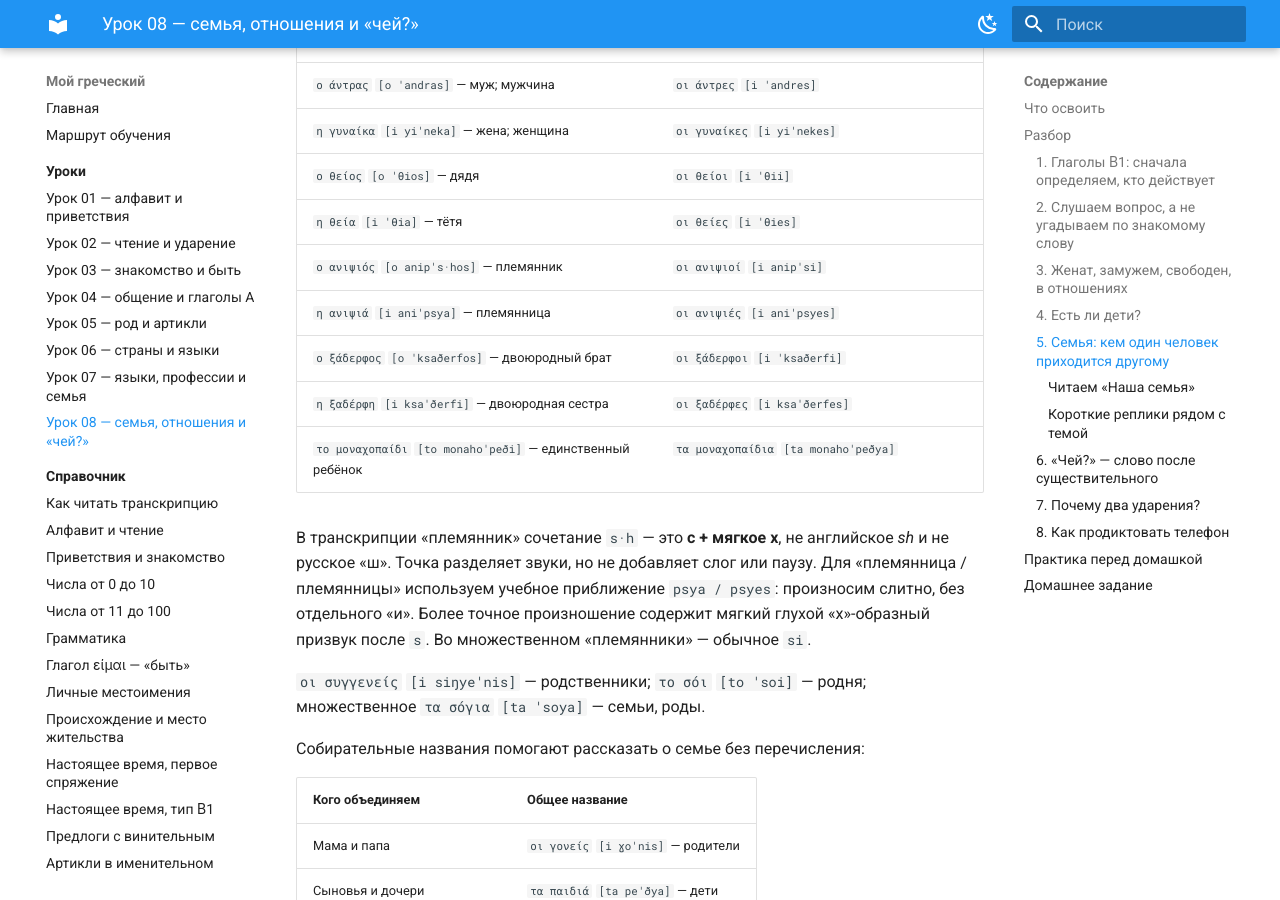
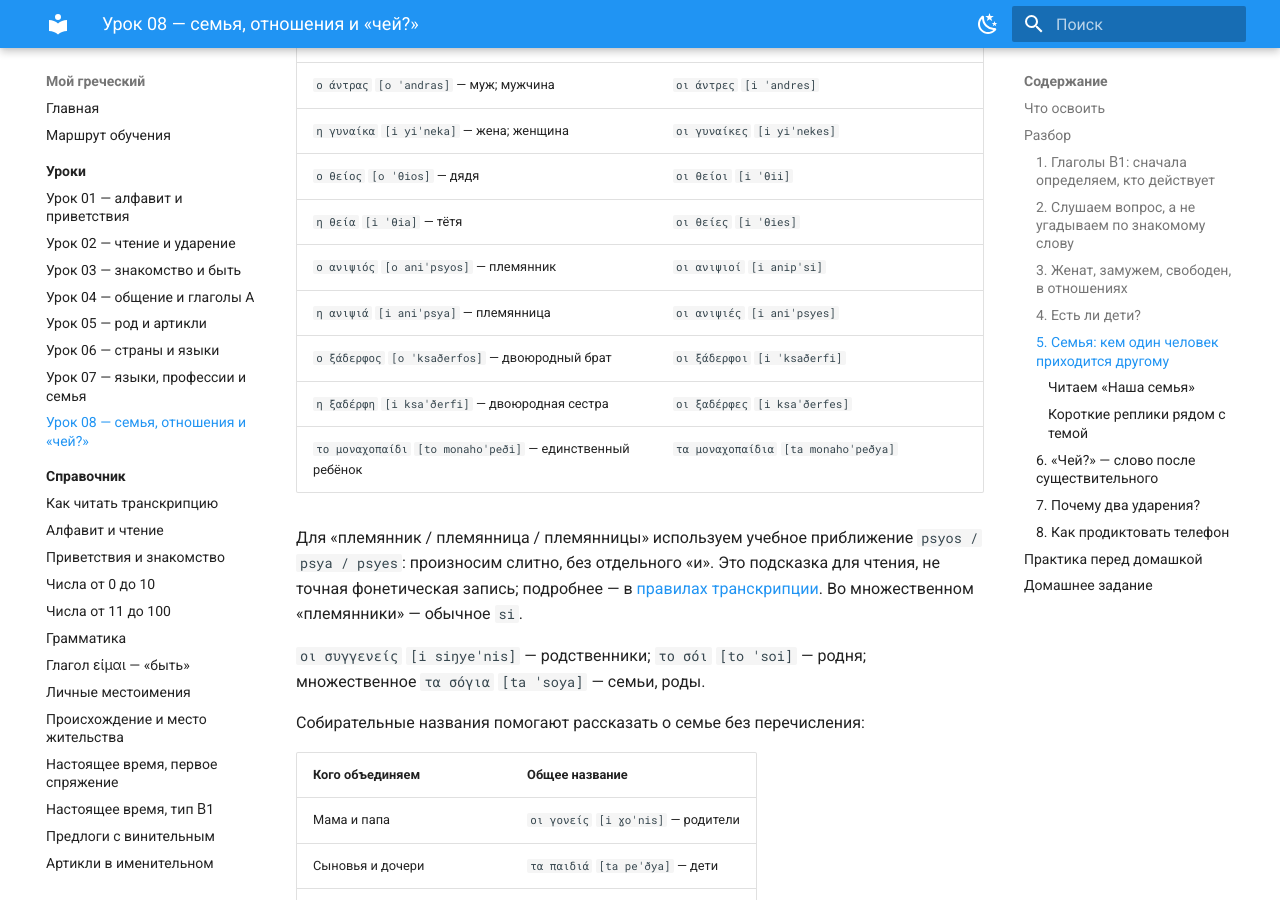
Before and after one commit to arch7tect/Greek, an MkDocs documentation site: the page built from docs/lessons/lesson-08-current.md, in a window 1280 px wide and 900 px high, scrolled down 4495 px. Built offline with MkDocs 1.6.1 and Material for MkDocs 9.7.7, drawn with Linux system fonts in a browser that asks for light colours.

Commit message:
Unify nephew and niece reading aids using psy

```diff
--- a/docs/assets/data/family-possessives-data.js
+++ b/docs/assets/data/family-possessives-data.js
@@ -18,7 +18,7 @@ window.GREEK_FAMILY_POSSESSIVES_DATA = {
         ["rel-aunt", "Сестра моей матери или моего отца", "η θεία [i ˈθia]", "η θεία [i ˈθia] — тётя."],
         ["rel-male-cousin", "Сын моего дяди или моей тёти", "ο ξάδερφος [o ˈksaðerfos]", "ο ξάδερφος / ο ξάδελφος [o ˈksaðerfos / o ˈksaðelfos] — двоюродный брат."],
         ["rel-female-cousin", "Дочь моего дяди или моей тёти", "η ξαδέρφη [i ksaˈðerfi]", "η ξαδέρφη / η ξαδέλφη [i ksaˈðerfi / i ksaˈðelfi] — двоюродная сестра."],
-        ["rel-nephew", "Сын моего брата или моей сестры", "ο ανιψιός [o anipˈs·hos]", "ο ανιψιός [o anipˈs·hos] — племянник; s·h = с + мягкое х, не ш."],
+        ["rel-nephew", "Сын моего брата или моей сестры", "ο ανιψιός [o aniˈpsyos]", "ο ανιψιός [o aniˈpsyos] — племянник; psyos — слитно, без отдельного «и»."],
         ["rel-niece", "Дочь моего брата или моей сестры", "η ανιψιά [i aniˈpsya]", "η ανιψιά [i aniˈpsya] — племянница; psya — слитно, без отдельного «и»."],
         ["rel-only-child", "Ребёнок, у которого нет братьев и сестёр", "το μοναχοπαίδι [to monahoˈpeði]", "το μοναχοπαίδι [to monahoˈpeði] — единственный ребёнок."]
       ].map(([id, prompt, answer, detail]) => ({ id, lesson: "09", prompt, answer, detail }))
--- a/docs/assets/data/vocabulary-data.js
+++ b/docs/assets/data/vocabulary-data.js
@@ -3888,7 +3888,7 @@ window.GREEK_VOCABULARY = {
       "id": "ο ανιψιός",
       "lesson": "08",
       "greek": "ο ανιψιός",
-      "transcription": "[o anipˈs·hos]",
+      "transcription": "[o aniˈpsyos]",
       "meaning": "племянник",
       "note": "οι ανιψιοί [i anipˈsi]",
       "core": true
--- a/docs/lessons/lesson-08-current.md
+++ b/docs/lessons/lesson-08-current.md
@@ -139,17 +139,16 @@
 | `η γυναίκα` `[i yiˈneka]` — жена; женщина | `οι γυναίκες` `[i yiˈnekes]` |
 | `ο θείος` `[o ˈθios]` — дядя | `οι θείοι` `[i ˈθii]` |
 | `η θεία` `[i ˈθia]` — тётя | `οι θείες` `[i ˈθies]` |
-| `ο ανιψιός` `[o anipˈs·hos]` — племянник | `οι ανιψιοί` `[i anipˈsi]` |
+| `ο ανιψιός` `[o aniˈpsyos]` — племянник | `οι ανιψιοί` `[i anipˈsi]` |
 | `η ανιψιά` `[i aniˈpsya]` — племянница | `οι ανιψιές` `[i aniˈpsyes]` |
 | `ο ξάδερφος` `[o ˈksaðerfos]` — двоюродный брат | `οι ξάδερφοι` `[i ˈksaðerfi]` |
 | `η ξαδέρφη` `[i ksaˈðerfi]` — двоюродная сестра | `οι ξαδέρφες` `[i ksaˈðerfes]` |
 | `το μοναχοπαίδι` `[to monahoˈpeði]` — единственный ребёнок | `τα μοναχοπαίδια` `[ta monahoˈpeðya]` |
 
-В транскрипции «племянник» сочетание `s·h` — это **с + мягкое х**,
-не английское *sh* и не русское «ш». Точка разделяет звуки, но не добавляет слог
-или паузу. Для «племянница / племянницы» используем учебное приближение
-`psya / psyes`: произносим слитно, без отдельного «и». Более точное произношение
-содержит мягкий глухой «х»-образный призвук после `s`.
+Для «племянник / племянница / племянницы» используем учебное приближение
+`psyos / psya / psyes`: произносим слитно, без отдельного «и».
+Это подсказка для чтения, не точная фонетическая запись;
+подробнее — в [правилах транскрипции](../reference/transcription.md).
 Во множественном «племянники» — обычное `si`.
 
 `οι συγγενείς` `[i siŋyeˈnis]` — родственники;
```
Also changed, not shown: docs/reference/transcription.md (+4 -7 lines), docs/vocabulary/all.md (+1 -1 lines), docs/vocabulary/lesson-08.md (+1 -1 lines), extracted/lessons/lesson-08-source-audit.md (+5 -3 lines), docs/assets/mobile/core/card-11.png, docs/assets/mobile/lesson-08/lesson-08-card-03.png, 10 other files.
